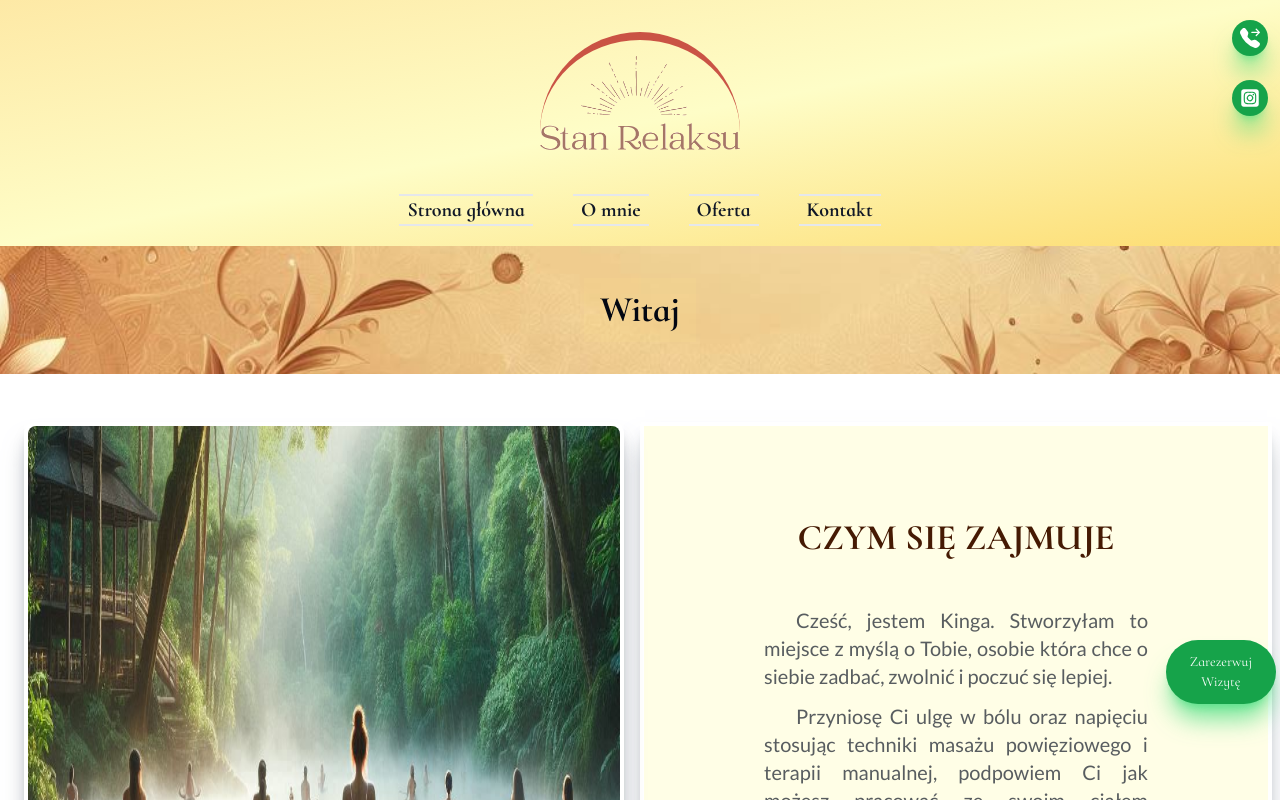
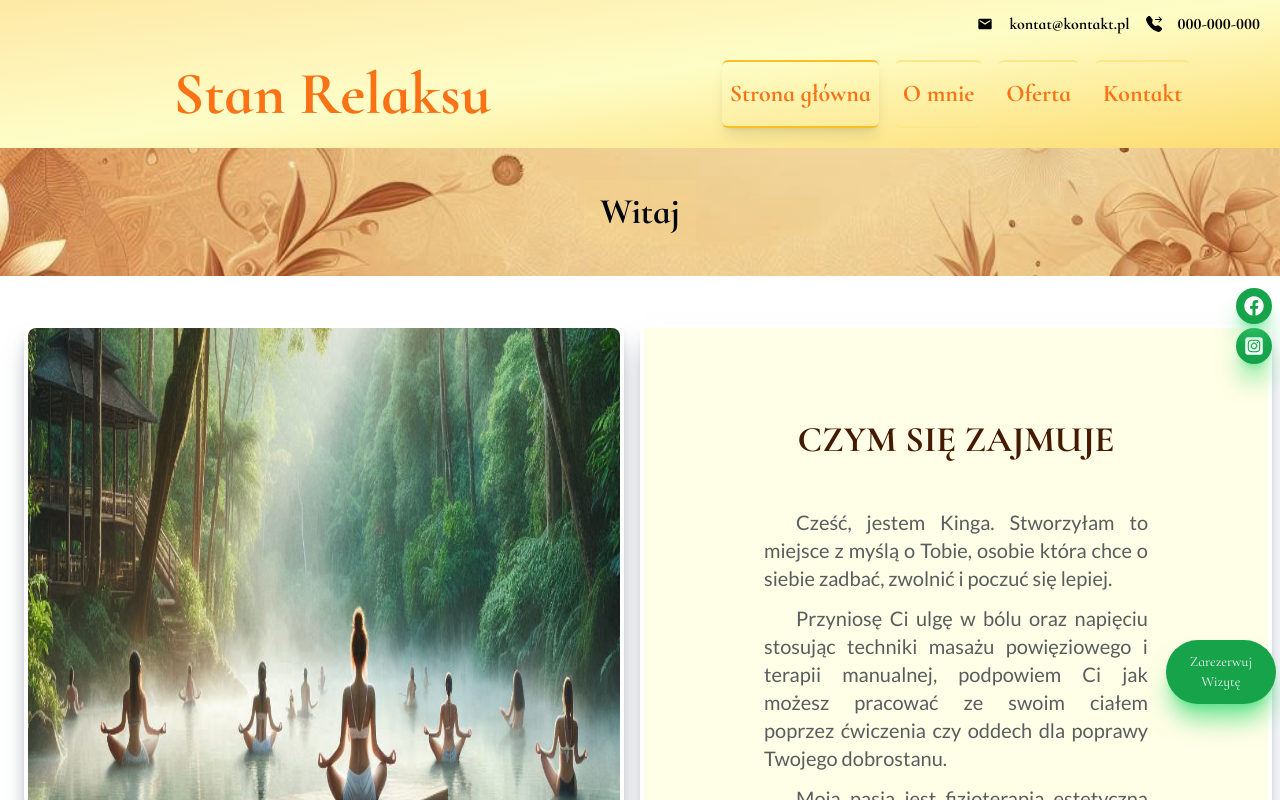
Before and after one commit to PiotrRegulski/stan-relaksu, a Next.js app: page / in a window 1280 px wide. Shown: the top 800 px of the page. Built offline with nearby package versions, Linux system fonts and the light colour scheme.

Commit message:
creating separate header components and changing the appearance, changing component routes

```diff
--- a/src/components/layout/Logo.tsx
+++ b/src/components/layout/Logo.tsx
@@ -3,11 +3,12 @@ import Image from "next/image";
 const Logo = () => {
   return (
     <div>
+      {" "}
       <Image
         src="/logo.png"
-        width={200}
-        height={200}
-        className="justify-center  mx-1 my-1 border-t-8 rounded-t-full border-t-red-700/75 pt-4 "
+        width={150}
+        height={150}
+        className=""
         alt="Screenshots of the dashboard project showing desktop version"
         priority={true}
       />
--- a/src/components/layout/MainHeader.tsx
+++ b/src/components/layout/MainHeader.tsx
@@ -1,81 +1,94 @@
 "use client";
 import React from "react";
-
 import { CormorantInfant } from "@/components/fonts";
-import Logo from "./Logo";
 import { useState, useCallback } from "react";
 import HamburgerIcon from "@/components/layout/HamburgerIcon";
 import Link from "next/link";
-import { useRouter } from "next/navigation";
+import { MdEmail } from "react-icons/md";
 import { FaSquareInstagram } from "react-icons/fa6";
 import { BsFillTelephoneForwardFill } from "react-icons/bs";
-
-import { usePathname } from "next/navigation";
+import { FaFacebook } from "react-icons/fa";
+import Navbar from "./Navbar";
 
 const MainHeader = () => {
   const [isOpen, setIsOpen] = useState(false);
   const toggleMenu = useCallback(() => setIsOpen(!isOpen), [isOpen]);
-  const currentPath = usePathname();
-  const router = useRouter();
 
-  const getLinkClassName = (path: string): string => {
-    const formattedCurrentPath = currentPath.replace(/^\//, "");
-    return !formattedCurrentPath || !formattedCurrentPath.startsWith(path)
-      ? "px-2 mx-5  text-gray-900 font-bold border-y-2 hover:border-y-2 hover:border-amber-400 hover:shadow-lg"
-      : " px-2 mx-5  border-y-2 border-amber-400 shadow-lg text-gray-900 font-bold";
-  };
   return (
     <div className="relative">
       <header
         className={`${CormorantInfant.className}flex flex-col justify-center bg-gradient-to-br from-amber-300/50 via-primary to-amber-300/80  py-1 px-1`}
       >
-
-        <div className="flex justify-between">
-          <div className="">
+        <div className="flex">
+          <div className="sm:hidden">
             <button onClick={toggleMenu} className="w-15 h-15 mt-3 ml-1 ">
               <HamburgerIcon />
             </button>
           </div>
+          <div className=" hidden lg:flex  w-screen font-semibold text-md justify-end px-4 min-w-max py-2">
+            <ul className="flex gap-4">
+              <li className="pt-1">
+                <MdEmail className="w-4 h-4" />
+              </li>
+              <li> kontat@kontakt.pl</li>
+              <li className="pt-1">
+                <BsFillTelephoneForwardFill className=" w-4 h-4" />
+              </li>
+              <li> 000-000-000</li>
+            </ul>
+          </div>
 
           <div className=" fixed lg:bottom-24  bottom-4 right-1 z-20">
             <div className="flex flex-col">
-            <button className=" fixed top-5 right-3 w-max rounded-full bg-green-600 py-2 px-2 font-dm text-xl font-medium text-white shadow-xl shadow-green-400/75 transition-transform duration-200 ease-in-out hover:scale-[1.09]">
-                <Link href="tel:885987321 "><BsFillTelephoneForwardFill  className="text-right"/></Link>
+              <button className=" lg: hidden  fixed top-5 right-3 w-max rounded-full bg-green-600 py-2 px-2 font-dm text-xl font-medium text-white shadow-xl shadow-green-400/75 transition-transform duration-200 ease-in-out hover:scale-[1.09]">
+                <Link href="tel:885987321 ">
+                  <BsFillTelephoneForwardFill className="text-right" />
+                </Link>
               </button>
-              <button className=" fixed top-20 right-3 w-max rounded-full bg-green-600 py-2 px-2 font-dm text-xl font-medium text-white shadow-xl shadow-green-400/75 transition-transform duration-200 ease-in-out hover:scale-[1.09]">
-                <Link href="https://www.instagram.com/stan_relaksu/" target="_blank" rel="noopener noreferrer"><FaSquareInstagram className="text-right"/></Link>
+              <button className=" fixed top-80 right-2 w-max rounded-full bg-green-600 my-2 py-2 px-2 font-dm text-xl font-medium text-white shadow-xl shadow-green-400/75 transition-transform duration-200 ease-in-out hover:scale-[1.09]">
+                <Link
+                  href="https://www.instagram.com/stan_relaksu/"
+                  target="_blank"
+                  rel="noopener noreferrer"
+                >
+                  <FaSquareInstagram className="text-right" />
+                </Link>
+              </button>
+              <button className=" fixed top-[18rem] right-2 w-max rounded-full bg-green-600 py-2 px-2 font-dm text-xl font-medium text-white shadow-xl shadow-green-400/75 transition-transform duration-200 ease-in-out hover:scale-[1.09]">
+                <Link
+                  href="https://www.facebook.com/profile.php?id=61560021160720"
+                  target="_blank"
+                  rel="noopener noreferrer"
+                >
+                  <FaFacebook className="text-right" />
+                </Link>
               </button>
               <button className="  animate-fadeIn mt-8 inline-flex items-center justify-center rounded-full bg-green-600 py-3 px-6  font-dm text-sm font-medium text-white shadow-xl shadow-green-400/75 transition-transform duration-400  hover:scale-[1.02]">
-                <Link href="https://booksy.com/"  target="_blank" rel="noopener noreferrer"><div>Zarezerwuj<br></br> Wizytę</div> </Link>
+                <Link
+                  href="https://booksy.com/"
+                  target="_blank"
+                  rel="noopener noreferrer"
+                >
+                  <div>
+                    Zarezerwuj<br></br> Wizytę
+                  </div>
+                </Link>
               </button>
             </div>
           </div>
         </div>
 
-        <div className="flex justify-center ">
-          <Link href="/">
-            <Logo />
-          </Link>
+        <div className="flex lg:gap-24 ">
+          <div
+            className={`${CormorantInfant.className} hidden sm:flex w-screen  px-4`}
+          >
+            <Navbar />
+          </div>
         </div>
 
-        <div className={`${CormorantInfant.className} flex  flex-wrap w-full justify-evenly   py-4 px-4`}>
-          <nav
-            id="big-Screen-nav"
-            className=" sm:flex justify-center  text-xl pt-6 hidden"
-          >
-            <Link href="/"  className={getLinkClassName("/")}>
-              Strona główna
-            </Link>
-            <Link href="/about" className={getLinkClassName("about")}>
-              O mnie
-            </Link>
-            <Link href="/offer" className={getLinkClassName("offer")}>
-              Oferta
-            </Link>
-            <Link href="/contact" className={getLinkClassName("contact")}>
-              Kontakt
-            </Link>
-          </nav>
+        <div
+          className={`${CormorantInfant.className} flex  flex-wrap w-full justify-evenly   py-4 px-4 sm:hidden`}
+        >
           <nav id="mobile-nav" className="w-screen sm:hidden">
             <ul
               className={`flex flex-col  bg-primary  w-full h-full p-2 space-y-1  sm:flex-row sm:space-y-1 sm:space-x-4 divide-y-4 divide-amber-400/25 divide-solid ${
```
